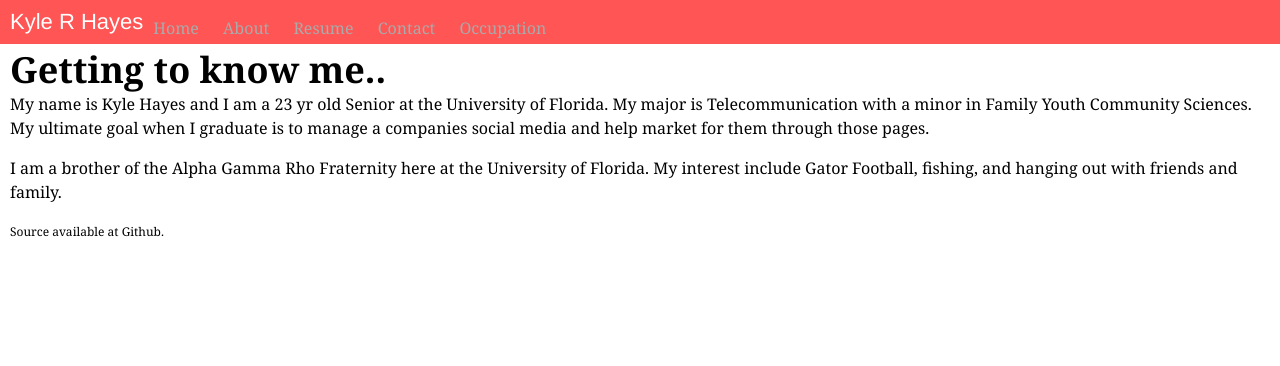
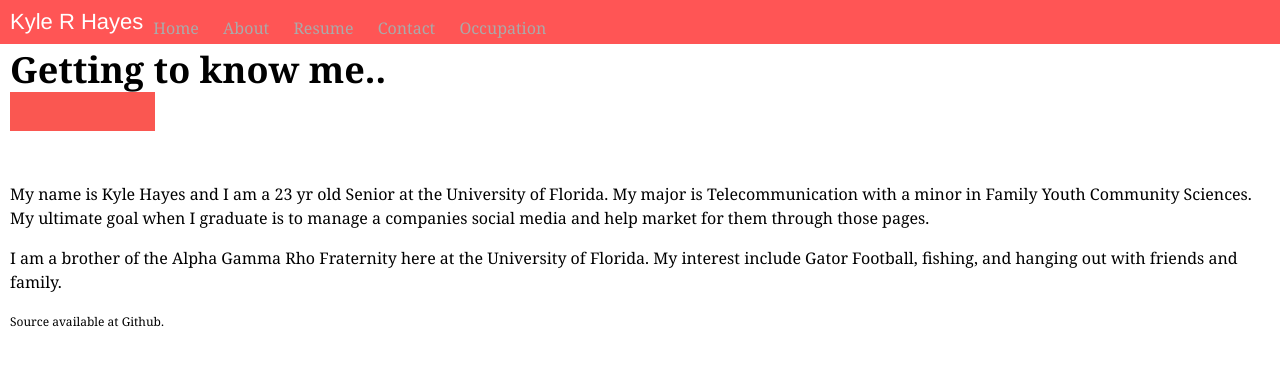
Before and after one commit to krhayes/krhayes.github.io, a plain HTML site: page index.html in a window 1280 px wide. Drawn offline with Linux system fonts and the light colour scheme.

Commit message:
created an image tag

```diff
--- a/index.html
+++ b/index.html
@@ -20,6 +20,7 @@
 		</header>
 		<article>
 			<h1>Getting to know me..</h1>
+            <img src="img/stripe.png" alt="This is a stripe." />
             <p>My name is Kyle Hayes and I am a 23 yr old Senior at the University of Florida. My major is Telecommunication with a minor in Family Youth Community Sciences. My ultimate goal when I graduate is to manage a companies social media and help market for them through those pages. </p>
             <p>I am a brother of the Alpha Gamma Rho Fraternity here at the University of Florida. My interest include Gator Football, fishing, and hanging out with friends and family.</p>
         </article>
```
Also changed, not shown: img/stripe.png (added).
